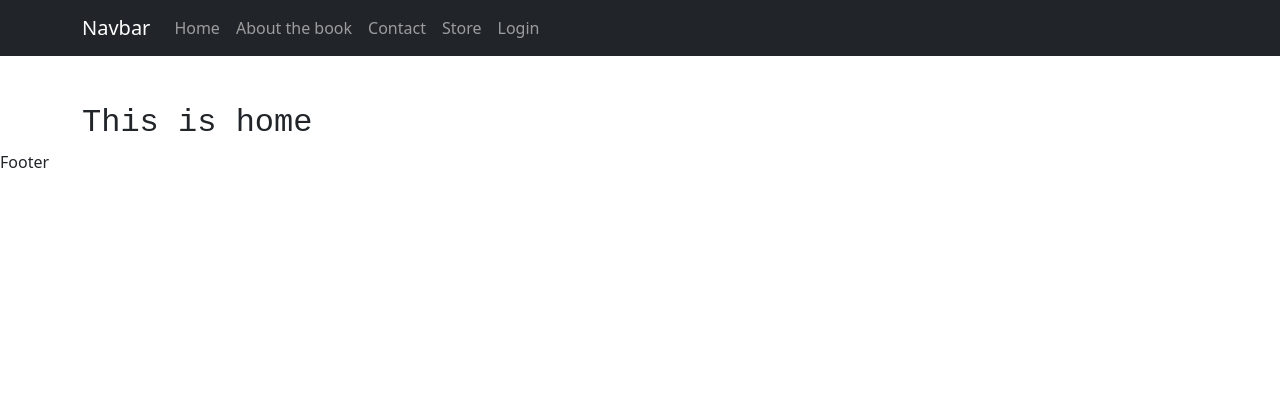
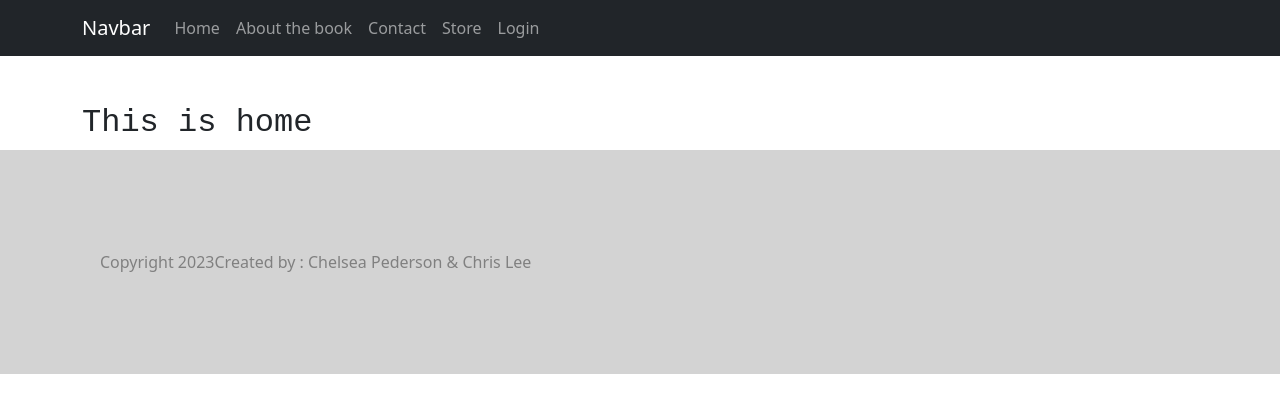
Before and after one commit to Chelsea-Marie/Book_Club, a React (Create React App) app in the folder client/: page / in a window 1280 px wide. Shown: the top 412 px of the page. Built offline with nearby package versions, Linux system fonts and the light colour scheme.

Commit message:
added footer information

```diff
--- a/client/src/components/Footer.js
+++ b/client/src/components/Footer.js
@@ -1,11 +1,17 @@
 import React from 'react';
 
-function Footer(props) {
+const Footer = ({ children }) => {
     return (
-        <div>
-            <footer>Footer</footer>
+        <div style={{
+            backgroundColor: '#D3D3D3',
+            color: 'grey',
+            padding: '100px',
+        }}>
+            <span>Copyright 2023</span>
+            <span>Created by : Chelsea Pederson & Chris Lee</span>
+            {children}
         </div>
     );
-}
+};
 
 export default Footer;
```
